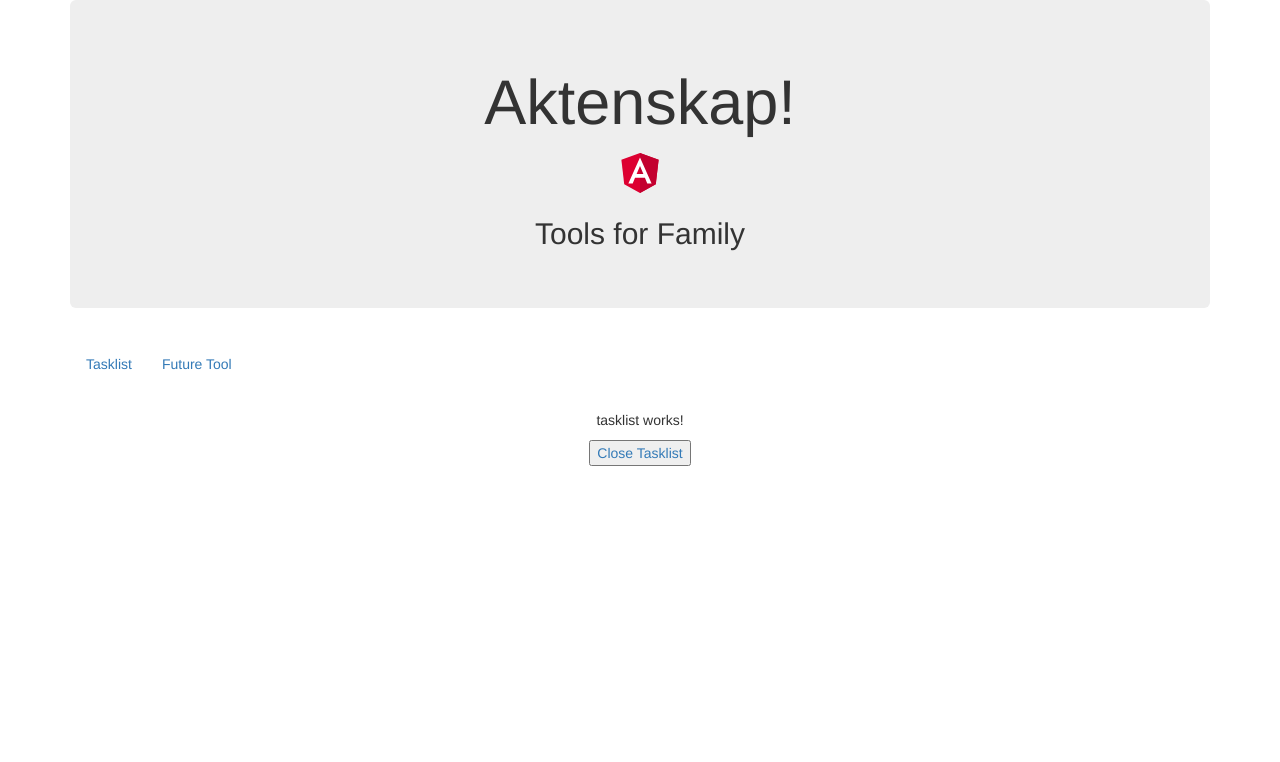
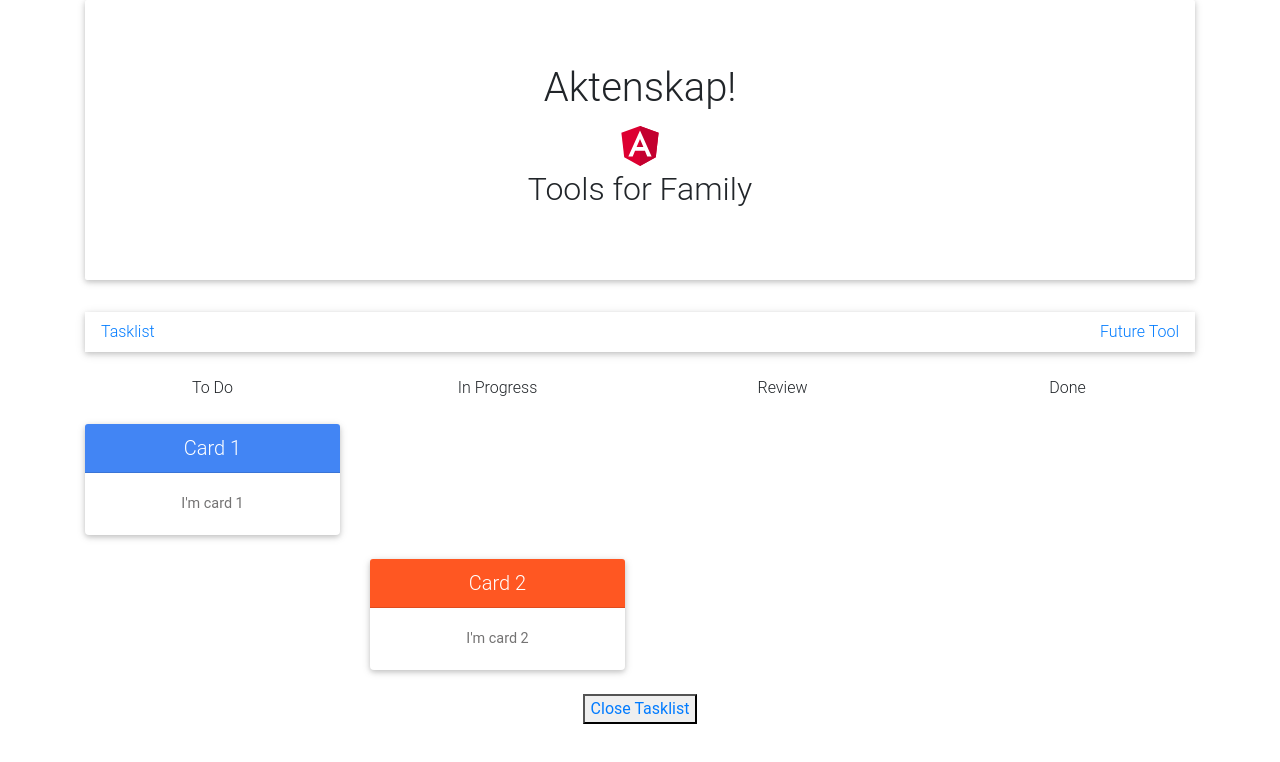
Before and after one commit to Swiftvalar/aktenskap, an Angular app: page /tasklist in a window 1280 px wide. Shown: the top 762 px of the page. Built offline with nearby package versions, Linux system fonts and the light colour scheme.

Commit message:
Created a grid for cards

```diff
--- a/angular.json
+++ b/angular.json
@@ -82,7 +82,8 @@
             "styles": [
               "src/styles.css"
             ],
-            "scripts": [],
+            "scripts": ["../node_modules/jquery/dist/jquery.min.js",
+              "../node_modules/bootstrap/dist/js/bootstrap.js"],
             "assets": [
               "src/favicon.ico",
               "src/assets"
--- a/package.json
+++ b/package.json
@@ -19,7 +19,10 @@
     "@angular/platform-browser": "~7.2.0",
     "@angular/platform-browser-dynamic": "~7.2.0",
     "@angular/router": "~7.2.0",
+    "@types/jquery": "^3.3.29",
+    "bootstrap": "^4.3.1",
     "core-js": "^2.5.4",
+    "jquery": "^3.3.1",
     "rxjs": "~6.3.3",
     "tslib": "^1.9.0",
     "zone.js": "~0.8.26"
--- a/src/app/tasklist/tasklist.component.html
+++ b/src/app/tasklist/tasklist.component.html
@@ -1,5 +1,60 @@
-<p>
-  tasklist works!
-</p>
+<div class="container">
+  <br />
+  <div class="row">
+    <div class="col">
+      To Do
+    </div>
+    <div class="col">
+      In Progress
+    </div>
+    <div class="col">
+      Review
+    </div>
+    <div class="col">
+      Done
+    </div>
+  </div>
+  <br />
+  <div id="row1" class="row justify-content-md-center">
+    <div id="todoColumn1" class="col">
+      <div id="card1" class="card">
+        <h5 class="card-header primary-color white-text">Card 1</h5>
+        <div class="card-body">
+          <p class="card-text">I'm card 1</p>
+        </div>
+      </div>
+    </div>
+    <div id="inprogressColumn1" class="col">
+
+    </div>
+    <div id="reviewColumn1" class="col">
+
+    </div>
+    <div id="completeColumn1" class="col">
+
+    </div>
+  </div>
+  <br />
+  <div id="row2" class="row justify-content-md-center">
+    <div id="todoColumn2" class="col">
+
+    </div>
+    <div id="inprogressColumn2" class="col">
+        <div id="card2" class="card">
+            <h5 class="card-header deep-orange white-text">Card 2</h5>
+            <div class="card-body">
+              <p class="card-text">I'm card 2</p>
+            </div>
+          </div>
+    </div>
+    <div id="reviewColumn2" class="col">
+
+    </div>
+    <div id="completeColumn2" class="col">
+
+    </div>
+  </div>
+  <br />
+</div>
 
 <button><a routerLink="/">Close Tasklist</a></button>
--- a/src/app/tasklist/tasklist.component.ts
+++ b/src/app/tasklist/tasklist.component.ts
@@ -1,4 +1,5 @@
 import { Component, OnInit } from '@angular/core';
+import * as $ from 'jquery/dist/jquery.min.js';
 
 @Component({
   selector: 'app-tasklist',
@@ -7,10 +8,10 @@ import { Component, OnInit } from '@angular/core';
 })
 export class TasklistComponent implements OnInit {
 
-  constructor() { }
+  constructor() {
+  }
 
   ngOnInit() {
-
   }
 
 }
--- a/src/app/tools/tools.component.html
+++ b/src/app/tools/tools.component.html
@@ -1,6 +1,6 @@
 <div class="container">
   <nav class="navbar">
-    <ul class="nav navbar-nav navbar-center" *ngFor="let tool of tools">
+    <ul class="nav navbar-nav" *ngFor="let tool of tools">
       <li><a routerLink="/{{ tool.path }}">{{ tool.name }}</a></li>
     </ul>
   </nav>
--- a/src/index.html
+++ b/src/index.html
@@ -7,11 +7,14 @@
 
   <meta name="viewport" content="width=device-width, initial-scale=1">
   <link rel="icon" type="image/x-icon" href="favicon.ico">
-  <link rel="stylesheet" href="https://maxcdn.bootstrapcdn.com/bootstrap/3.4.0/css/bootstrap.min.css">
+  <!-- Font Awesome -->
+  <link rel="stylesheet" href="https://use.fontawesome.com/releases/v5.8.1/css/all.css">
+  <!-- Bootstrap core CSS -->
+  <link href="https://cdnjs.cloudflare.com/ajax/libs/twitter-bootstrap/4.3.1/css/bootstrap.min.css" rel="stylesheet">
+  <!-- Material Design Bootstrap -->
+  <link href="https://cdnjs.cloudflare.com/ajax/libs/mdbootstrap/4.7.6/css/mdb.min.css" rel="stylesheet">
 </head>
 <body>
   <app-root></app-root>
-  <script src="https://ajax.googleapis.com/ajax/libs/jquery/3.3.1/jquery.min.js"></script>
-  <script src="https://maxcdn.bootstrapcdn.com/bootstrap/3.4.0/js/bootstrap.min.js"></script>
 </body>
 </html>
```
Also changed, not shown: 1 other file (tests, documents, lock files or other folders).
